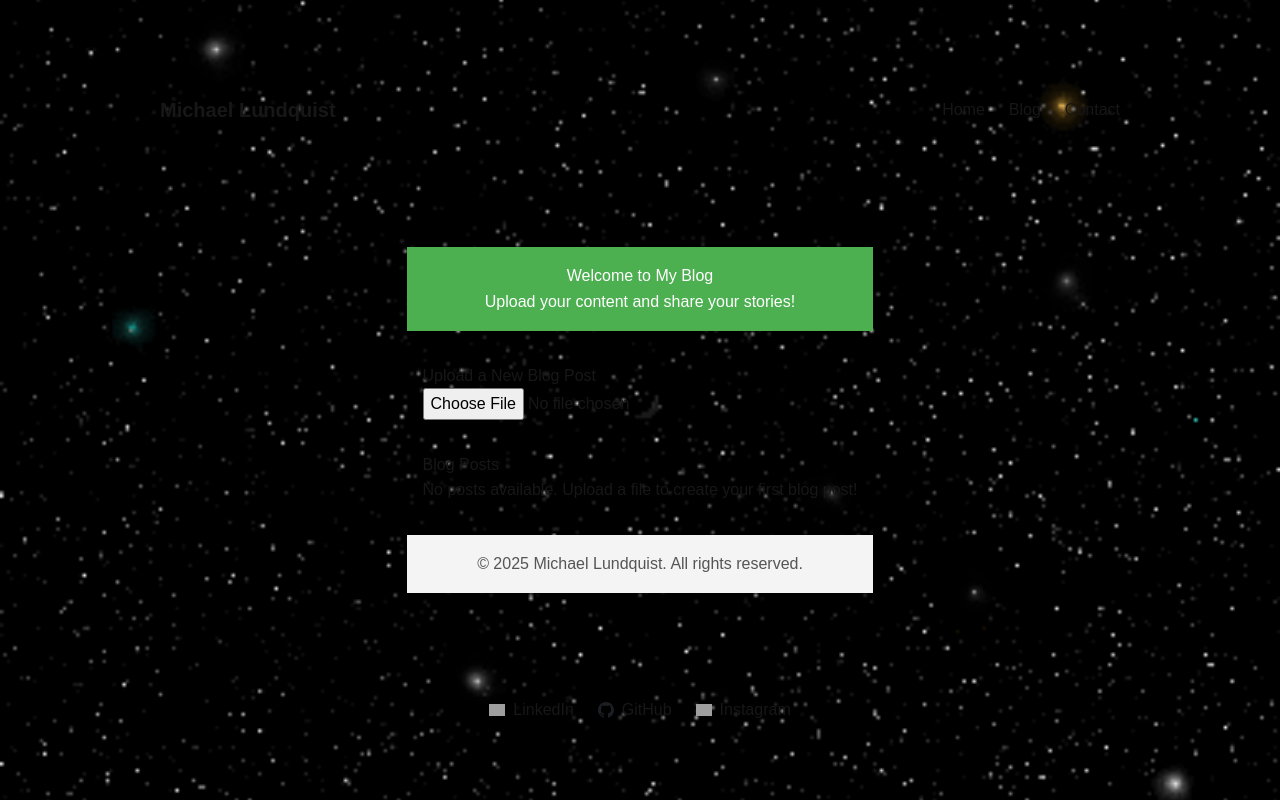
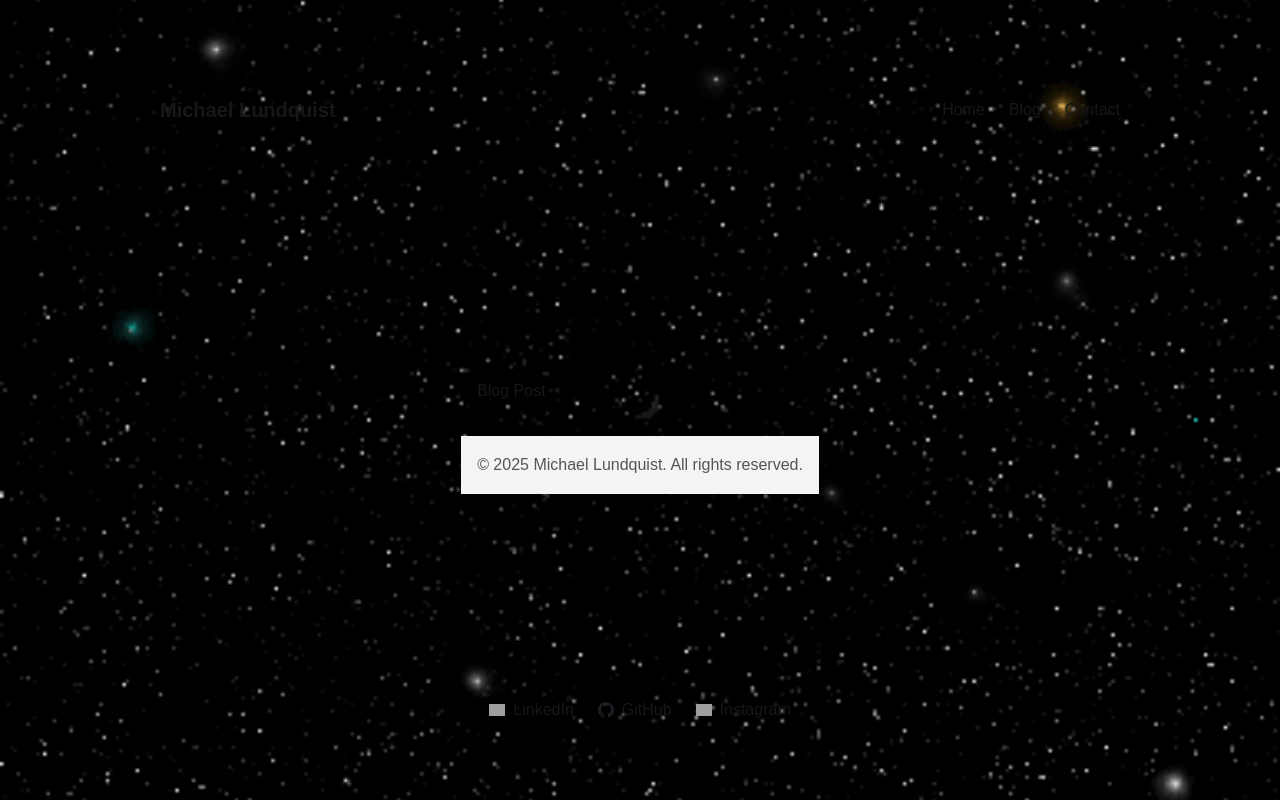
Before and after one commit to mlundqui/my-blog, a Next.js app: page /blog in a window 1280 px wide. Built offline with nearby package versions, Linux system fonts and the light colour scheme; grey boxes are pictures that could not be loaded.

Commit message:
Removed all blog post upload functionality

```diff
--- a/app/api/upload.ts
+++ /dev/null
@@ -1,60 +0,0 @@
-import type { NextApiRequest, NextApiResponse } from 'next';
-import { promises as fs } from 'fs';
-import path from 'path';
-import formidable, { File } from 'formidable';
-import { parse as parseDocx } from 'docx-parser';
-
-export const config = {
-  api: {
-    bodyParser: false,
-  },
-};
-
-interface BlogPost {
-  title: string;
-
-  content: string;
-}
-
-const handler = async (req: NextApiRequest, res: NextApiResponse) => {
-  if (req.method === 'POST') {
-    const form = new formidable.IncomingForm();
-    form.uploadDir = path.join(process.cwd(), 'public', 'uploads');
-    form.keepExtensions = true;
-
-    form.parse(req, async (err, fields, files) => {
-      if (err) {
-        res.status(500).json({ error: 'Error parsing the file.' });
-        return;
-      }
-
-      const uploadedFile = files.file as File;
-      const filePath = uploadedFile.filepath;
-
-      try {
-        const fileType = uploadedFile.mimetype;
-        const title = uploadedFile.originalFilename || 'Untitled';
-        let content = '';
-
-        if (fileType === 'text/plain') {
-          content = await fs.readFile(filePath, 'utf-8');
-        } else if (fileType === 'application/vnd.openxmlformats-officedocument.wordprocessingml.document') {
-          content = await parseDocx(filePath);
-        } else {
-          res.status(400).json({ error: 'Unsupported file type.' });
-          return;
-        }
-
-        const post: BlogPost = { title, content };
-        res.status(200).json(post);
-      } catch (error) {
-        console.error('Error processing the file:', error);
-        res.status(500).json({ error: 'Failed to process the file.' });
-      }
-    });
-  } else {
-    res.status(405).json({ error: 'Method Not Allowed' });
-  }
-};
-
-export default handler;
--- a/app/blog/page.tsx
+++ b/app/blog/page.tsx
@@ -1,71 +1,24 @@
 'use client';
 
-import { useState, ChangeEvent } from 'react';
 
-interface BlogPost {
-  title: string;
-  content: string;
-}
 
 export default function Blog() {
-  const [posts, setPosts] = useState<BlogPost[]>([]);
-
-  const handleFileUpload = async (event: ChangeEvent<HTMLInputElement>) => {
-    const file = event.target.files?.[0];
-    if (file) {
-      const formData = new FormData();
-      formData.append('file', file);
-
-      try {
-        const response = await fetch('/api/upload', {
-          method: 'POST',
-          body: formData,
-        });
-
-        if (response.ok) {
-          const newPost: BlogPost = await response.json();
-          setPosts((prevPosts) => [newPost, ...prevPosts]);
-        } else {
-          alert('Failed to upload the file. Please try again.');
-        }
-      } catch (error) {
-        console.error('Error uploading file:', error);
-        alert('An error occurred. Please try again.');
-      }
-    }
-  };
 
   return (
     <div style={{ fontFamily: 'Arial, sans-serif', lineHeight: '1.6' }}>
-      <header style={{ backgroundColor: '#4CAF50', color: 'white', padding: '1rem', textAlign: 'center' }}>
-        <h1>Welcome to My Blog</h1>
-        <p>Upload your content and share your stories!</p>
-      </header>
+
 
       <main style={{ maxWidth: '800px', margin: '2rem auto', padding: '0 1rem' }}>
         <section>
-          <h2>Upload a New Blog Post</h2>
-          <input type="file" accept=".txt, .docx" onChange={handleFileUpload} />
+          <h2>Blog Post</h2>
         </section>
 
-        <section style={{ marginTop: '2rem' }}>
-          <h2>Blog Posts</h2>
-          {posts.length === 0 ? (
-            <p>No posts available. Upload a file to create your first blog post!</p>
-          ) : (
-            posts.map((post, index) => (
-              <article key={index} style={{ marginBottom: '2rem' }}>
-                <h3>{post.title}</h3>
-                <p>{post.content}</p>
-              </article>
-            ))
-          )}
-        </section>
+
       </main>
 
       <footer style={{ backgroundColor: '#f4f4f4', color: '#555', textAlign: 'center', padding: '1rem', marginTop: '2rem' }}>
-        <p>&copy; 2025 Michael Lundquist. All rights reserved.</p>
-      </footer>
+        <p>&copy; 2025 Michael Lundquist. All rights reserved.</p> </footer>
     </div>
+
   );
 }
--- a/app/lib.ts
+++ /dev/null
@@ -1,32 +0,0 @@
-import fs from 'fs';
-import path from 'path';
-import { remark } from 'remark';
-import html from 'remark-html';
-
-const postsDirectory = path.join(process.cwd(), 'app/posts');
-
-export function getPostSlugs() {
-  return fs.readdirSync(postsDirectory);
-}
-
-export async function getPostBySlug(slug) {
-  const realSlug = slug.replace(/\.md$/, '');
-  const fullPath = path.join(postsDirectory, `${realSlug}.md`);
-  const fileContents = fs.readFileSync(fullPath, 'utf8');
-
-  const processedContent = await remark().use(html).process(fileContents);
-  const contentHtml = processedContent.toString();
-
-  return {
-    slug: realSlug,
-    contentHtml,
-  };
-}
-
-export async function getAllPosts() {
-  const slugs = getPostSlugs();
-  const posts = await Promise.all(
-    slugs.map(async (slug) => await getPostBySlug(slug))
-  );
-  return posts;
-}
--- a/app/posts/[slug].tsx
+++ /dev/null
@@ -1,43 +0,0 @@
-import { GetStaticProps, GetStaticPaths } from 'next';
-import { getPostBySlug, getPostSlugs } from 'my-blog/app/lib.ts';
-import Head from 'next/head';
-
-type PostProps = {
-  post: {
-    slug: string;
-    contentHtml: string;
-  };
-};
-
-export default function Post({ post }: PostProps) {
-  return (
-    <div>
-      <Head>
-        <title>{post.slug} - My Blog</title>
-      </Head>
-      <h1>{post.slug}</h1>
-      <div dangerouslySetInnerHTML={{ __html: post.contentHtml }} />
-    </div>
-  );
-}
-
-// Generate static paths for blog posts
-export const getStaticPaths: GetStaticPaths = async () => {
-  const slugs = getPostSlugs();
-  const paths = slugs.map((slug) => ({
-    params: { slug: slug.replace(/\.md$/, '') },
-  }));
-
-  return {
-    paths,
-    fallback: false,
-  };
-};
-
-// Fetch data for each static page
-export const getStaticProps: GetStaticProps = async ({ params }) => {
-  const post = await getPostBySlug(params?.slug as string);
-  return {
-    props: { post },
-  };
-};
```
Also changed, not shown: app/posts/post1.md (deleted, +0 -1 lines).
